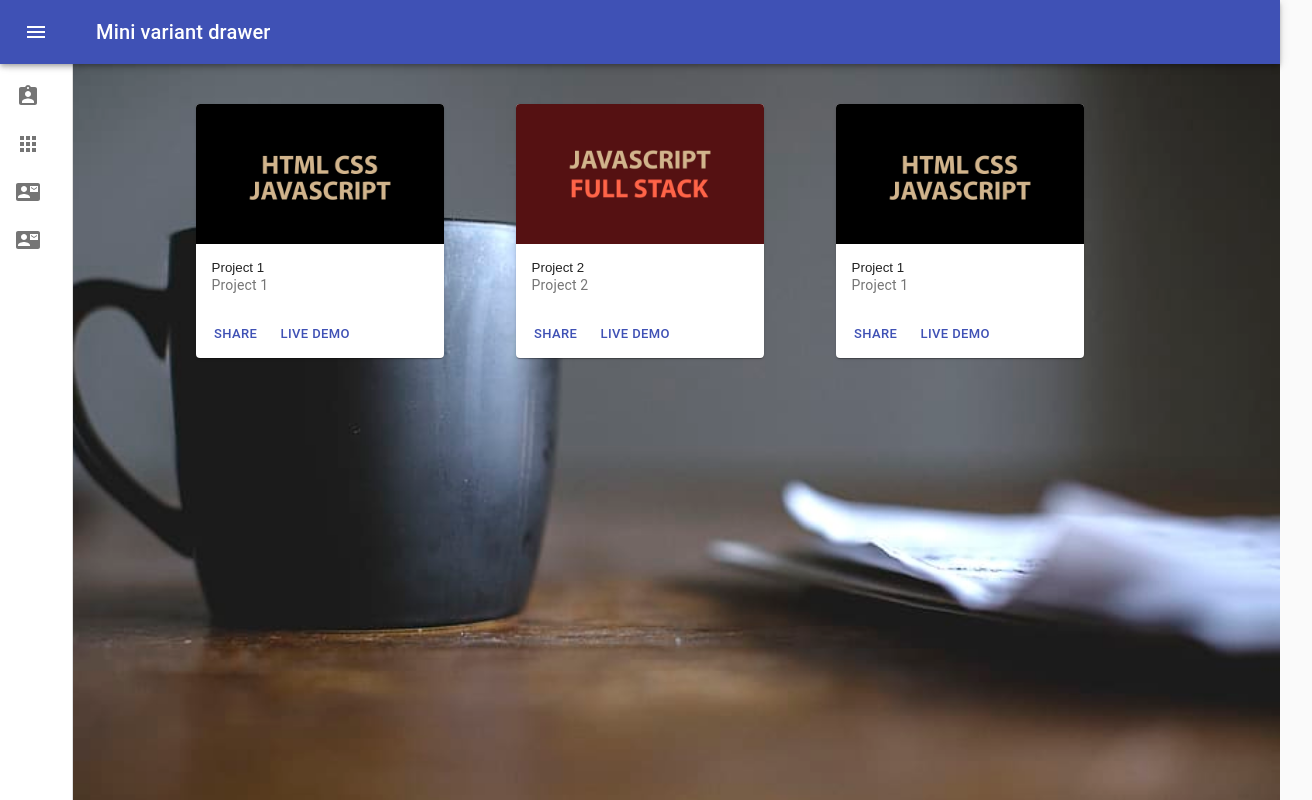
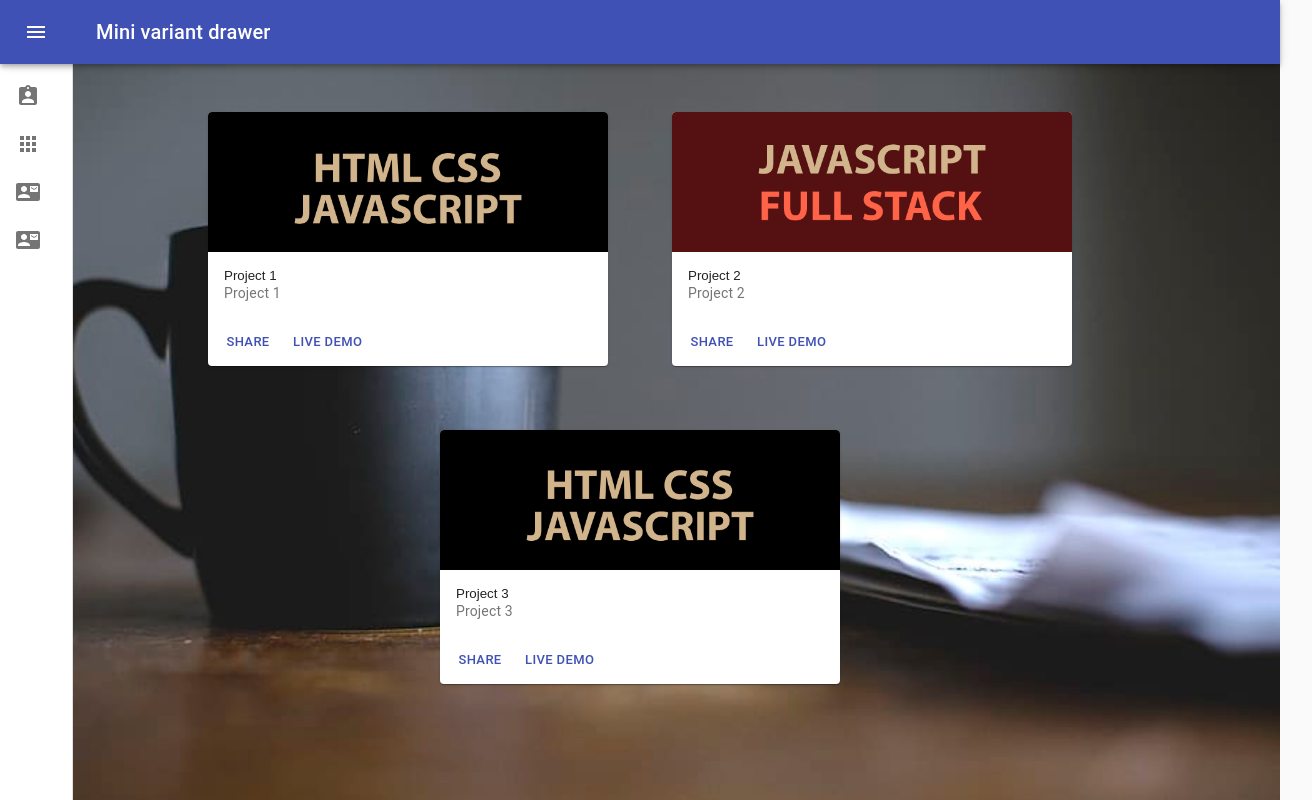
Before and after one commit to lee54bg/portfolio, a React (Create React App) app: page /portfolio in a window 1280 px wide. Shown: the whole page, 1312 px wide, since content can reach past the window. Built offline with nearby package versions, Linux system fonts and the light colour scheme.

Commit message:
Cards are now equally lined up but having issue with putting the resulting div into the right section

```diff
--- a/src/portfolio-site/Portfolio.js
+++ b/src/portfolio-site/Portfolio.js
@@ -21,9 +21,17 @@ const drawerWidth = 500;
 
 const projectDetails = [
   {
-    projectName: "",
-    projectDetails: "",
-    projectImage: "",
+    projectName: "Project 1",
+    projectDetails: "Project 1",
+    projectImage: project1,
+  }, {
+    projectName: "Project 2",
+    projectDetails: "Project 2",
+    projectImage: project2,
+  }, {
+    projectName: "Project 3",
+    projectDetails: "Project 3",
+    projectImage: project1,
   }
 ];
 
@@ -31,12 +39,17 @@ const useStyles = makeStyles({
   mainContainer: {
     background: "#233",
     height: "100%",
+    left: 1000,
+    color: "Yellow"
   },
   cardContainer: {
-    maxWidth: 1000,
+    width: 400,
   },
   projectContainer: {
     paddingLeft: 100,
+  },
+  pro: {
+    color: "Yellow"
   }
 });
 
@@ -44,26 +57,28 @@ function Portfolio() {
   const classes = useStyles();
 
   return (
-    <Box component="div" className="classes.mainContainer">
+    <>
+    <div
+      className="classes.mainContainer"
+    >
       <NavBar />
-      <Grid container justify="center">
-        {/* Project 1 */}
-        <Grid item xs={3}>
-          <Grid container justify="center" spacing={2}>
+      <Grid container spacing={8} justify="center">
+        {projectDetails.map((projectItem, key) => (
+          <Grid key={key} item>
             <Card className={classes.cardContainer}>
               <CardActionArea>
                 <CardMedia
                   component="img"
                   alt="Project 1"
                   height="140"
-                  image={project1}
+                  image={projectItem.projectImage}
                 />
                 <CardContent>
-                  <Typography gutterBottom variant="5">
-                    Project 1
+                  <Typography gutterBottom variant="5" className="classes.pro">
+                    {projectItem.projectName}
                   </Typography>
                   <Typography variant="body2" color="textSecondary" component="p">
-                    Project 1
+                  {projectItem.projectDetails}
                   </Typography>
                 </CardContent>
                 <CardActions>
@@ -77,74 +92,10 @@ function Portfolio() {
               </CardActionArea>
             </Card>
           </Grid>
-        </Grid>
-
-        {/* Project 2 */}
-        <Grid item xs={3}>
-          <Grid container justify="center" spacing={2}>
-            <Card className={classes.cardContainer}>
-              <CardActionArea>
-                <CardMedia
-                  component="img"
-                  alt="Project 2"
-                  height="140"
-                  image={project2}
-                />
-                <CardContent>
-                  <Typography gutterBottom variant="5">
-                    Project 2
-                  </Typography>
-                  <Typography variant="body2" color="textSecondary" component="p">
-                    Project 2
-                  </Typography>
-                </CardContent>
-                <CardActions>
-                  <Button size="small" color="primary">
-                    Share
-                  </Button>
-                  <Button size="small" color="primary">
-                    Live Demo
-                  </Button>
-                </CardActions>
-              </CardActionArea>
-            </Card>
-          </Grid>
-        </Grid>
-
-        {/* Project 3 */}
-        <Grid item xs={3}>
-          <Grid container justify="center" spacing={2}>
-            <Card className={classes.cardContainer}>
-              <CardActionArea>
-                <CardMedia
-                  component="img"
-                  alt="Project 1"
-                  height="140"
-                  image={project1}
-                />
-                <CardContent>
-                  <Typography gutterBottom variant="5">
-                    Project 1
-                  </Typography>
-                  <Typography variant="body2" color="textSecondary" component="p">
-                    Project 1
-                  </Typography>
-                </CardContent>
-                <CardActions>
-                  <Button size="small" color="primary">
-                    Share
-                  </Button>
-                  <Button size="small" color="primary">
-                    Live Demo
-                  </Button>
-                </CardActions>
-              </CardActionArea>
-            </Card>
-          </Grid>
-        </Grid>
-
+        ))}
       </Grid>
-    </Box>
+    </div>
+    </>
   );
 }
 
```
Also changed, not shown: src/portfolio-site/Portfolio.css (added, +16 -0 lines).
